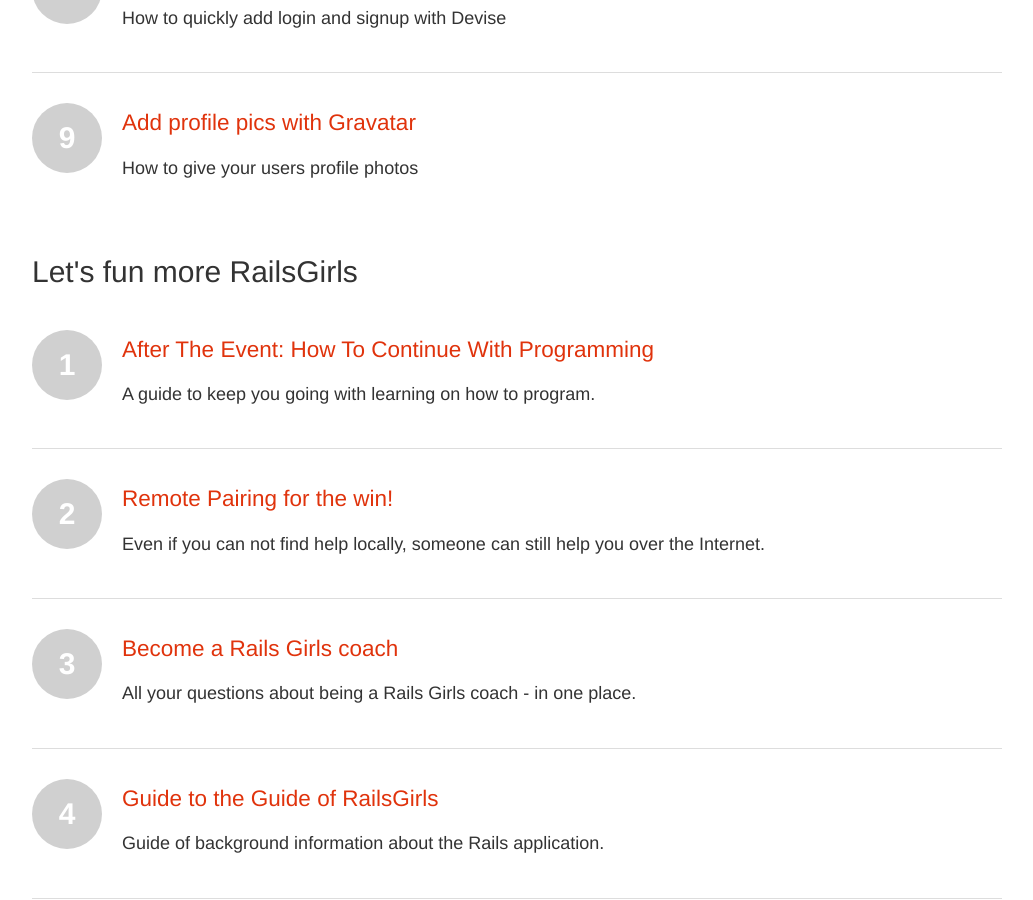
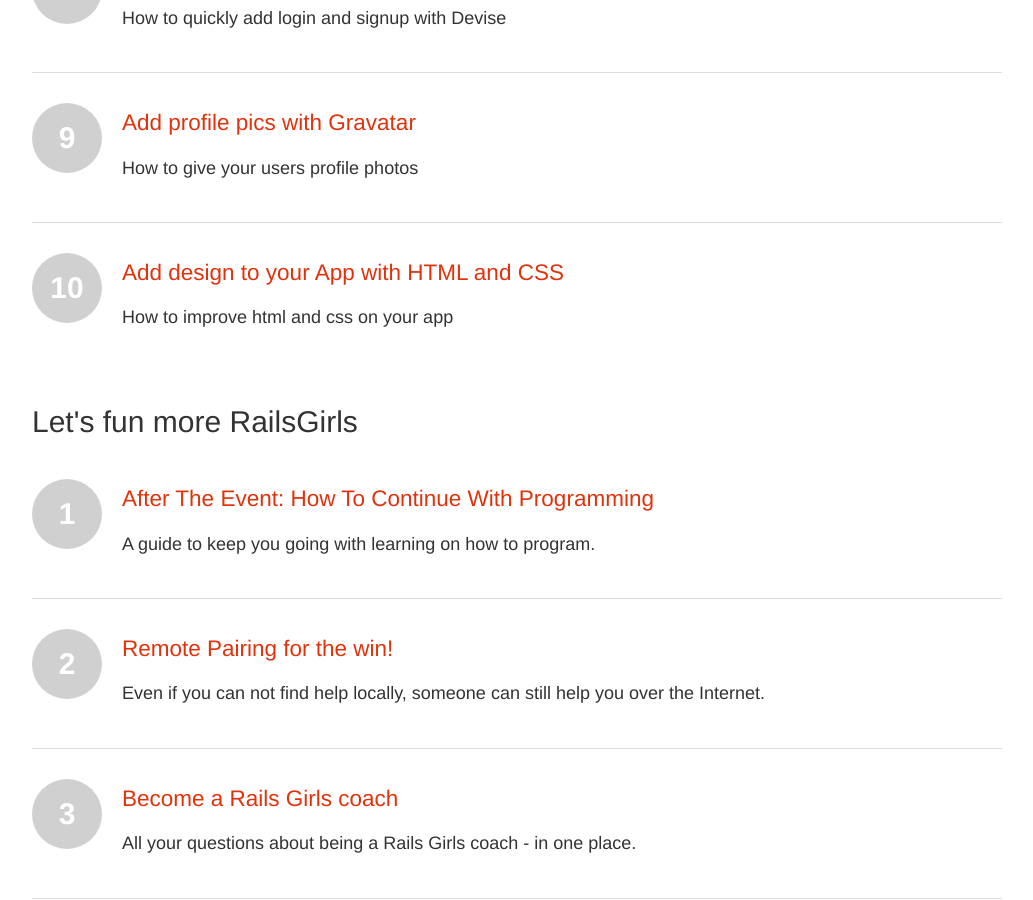
Before and after one commit to railsgirls/guides.railsgirls.com, a Jekyll site: the page built from index.html, in a window 1280 px wide and 900 px high, scrolled down 2074 px. Shown: the whole window, without its empty margins (53-1086 px from the left). Built offline with Jekyll 4.4.1, drawn with Linux system fonts in a browser that asks for light colours; nearby versions of some CDN libraries; Markdown is read by kramdown in place of the engine named in the settings.

Commit message:
rename and added toc

```diff
--- a/index.html
+++ b/index.html
@@ -100,6 +100,14 @@
       <p>How to give your users profile photos</p>
     </a>
   </li>
+
+  <li>
+    <a href="design-html-css">
+      <i>10</i>
+      <h3>Add design to your App with HTML and CSS</h3>
+      <p>How to improve html and css on your app</p>
+    </a>
+  </li>
 </ul>
 
 <h2>Let's fun more RailsGirls</h2>
```
Also changed, not shown: _posts/2014-01-05-design-using-html-and-css-chinese.markdown (renamed from _posts/2014-01-05-design-using-HTML&CSS-chinese.markdown), _posts/2014-01-05-design-using-html-and-css.markdown (renamed from _posts/2014-01-05-design-using-HTML&CSS.markdown).
